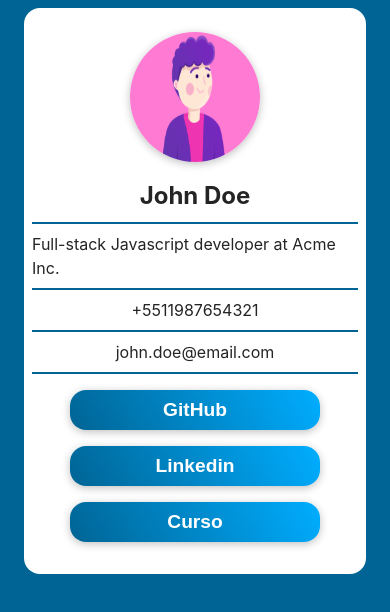
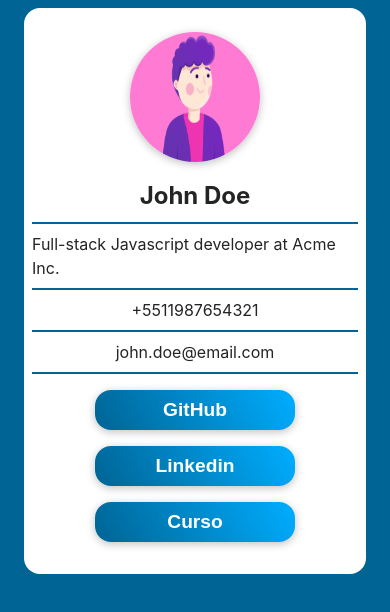
Before and after one commit to felipe0848/profile-component, a React (Vite) app: page / in a window 390 px wide. Shown: the top 612 px of the page. Built offline with nearby package versions, Linux system fonts and the light colour scheme.

Commit message:
adjust button width

```diff
--- a/src/Components/Button/style.css
+++ b/src/Components/Button/style.css
@@ -2,7 +2,7 @@ button{
     background: rgb(0,100,148);
     background: linear-gradient(60deg, rgba(0,100,148,1) 0%, rgba(0,173,255,1) 100%);
     color:white;
-    min-width: 20rem;
+    min-width: 200px;
     height: 2.5rem;
     border: none;
     border-radius: 1rem;
--- a/src/index.css
+++ b/src/index.css
@@ -19,7 +19,4 @@
     padding: 1.5rem 0.5rem;
 
   }
-  button{
-    min-width: 250px;
-  }
 }
```
